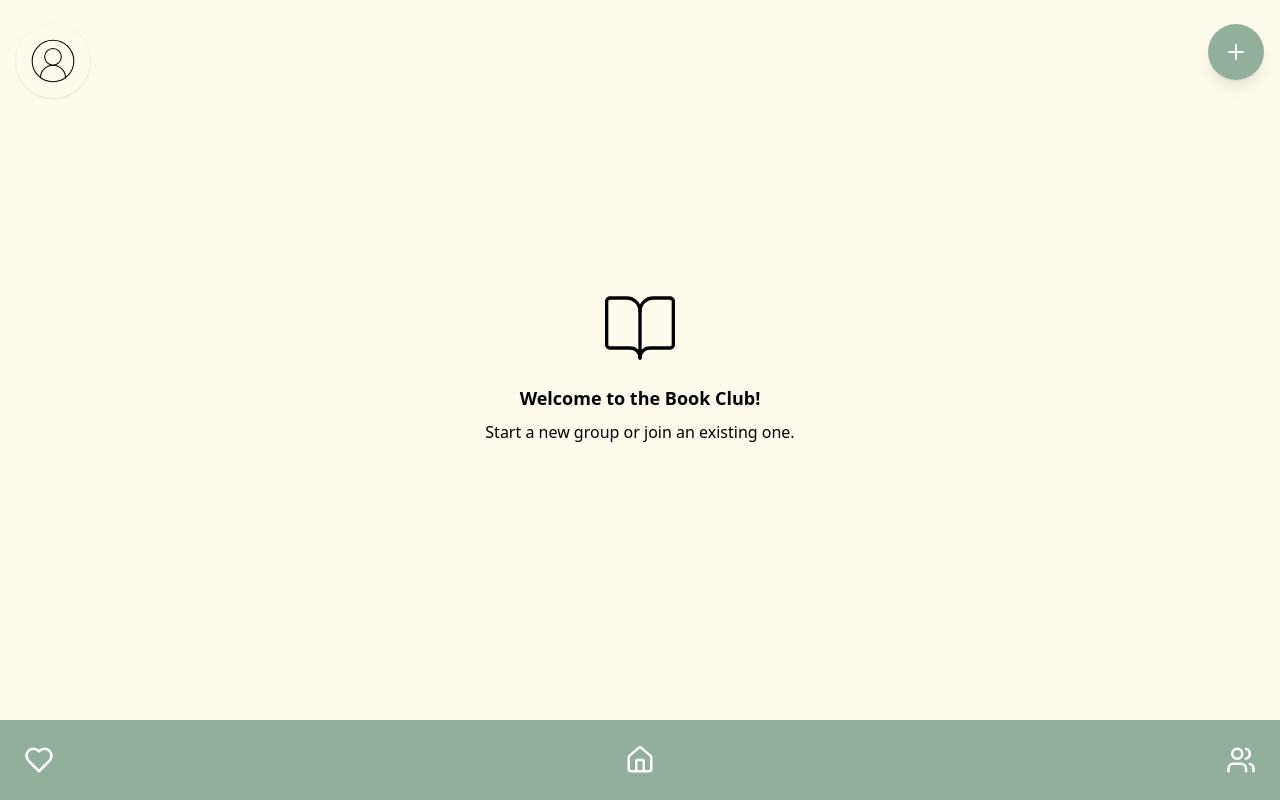
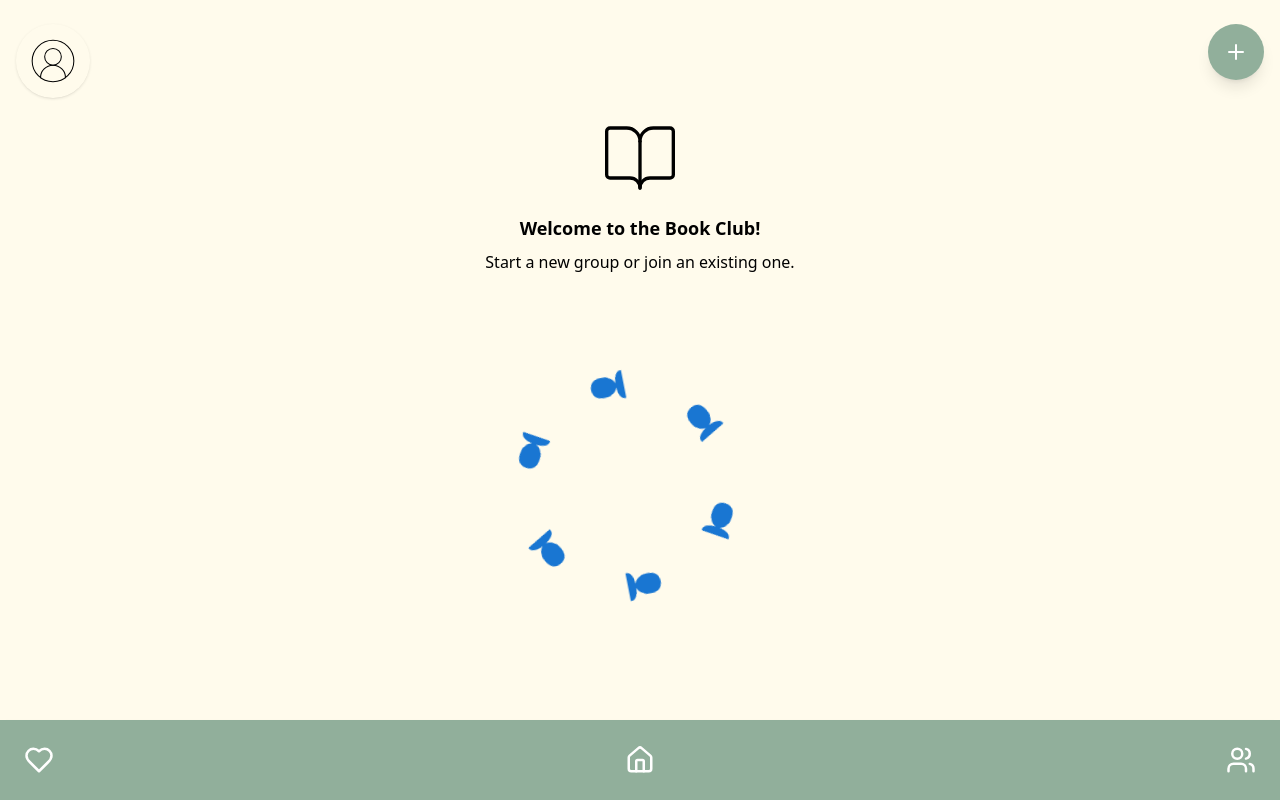
Before and after one commit to samss716/book-club-app, a React (Vite) app: page / in a window 1280 px wide. Built offline with nearby package versions, Linux system fonts and the light colour scheme.

Commit message:
testing ferris-wheel orbit

```diff
--- a/package.json
+++ b/package.json
@@ -11,6 +11,7 @@
   },
   "dependencies": {
     "@tailwindcss/vite": "^4.1.4",
+    "framer-motion": "^12.12.1",
     "lucide-react": "^0.508.0",
     "react": "^19.0.0",
     "react-dom": "^19.0.0",
--- a/src/App.jsx
+++ b/src/App.jsx
@@ -7,7 +7,7 @@ export default function App() {
   return (
     <div className="relative min-h-screen pb-20 flex flex-col">
       <main className="flex-grow mt-4">
-        <Outlet /> {/* Homepage render's here */}
+        <Outlet /> {/* homepage render's here */}
       </main>
       <Navbar />
     </div>
--- a/src/pages/Homepage.jsx
+++ b/src/pages/Homepage.jsx
@@ -1,16 +1,48 @@
 import { Link } from 'react-router-dom';
 import { Plus, CircleUserRound, BookOpen } from 'lucide-react';
+import './SpinningCircle.css';
+
 
 export default function Homepage() {
+    const numIcons = 6;
+    const radius = 100;
+
+    const iconPositions = Array.from({ length: numIcons }, (_, i) => {
+      const angle = (i / numIcons) * 2 * Math.PI;
+      const x = radius * Math.cos(angle);
+      const y = radius * Math.sin(angle);
+      return { x, y };
+    });
+
+
     return (
       <div className="relative flex flex-col items-center justify-center h-[calc(100vh-100px)] text-center overflow-hidden px-4">
         <BookOpen size={80} strokeWidth={1}/>
         <h2 className="text-lg font-semibold mt-4">Welcome to the Book Club!</h2>
         <p className="mt-2">Start a new group or join an existing one.</p>
 
+        <div className="spinning-circle-container mt-10">
+      <div className="spinning-circle">
+      {Array.from({ length: numIcons }).map((_, index) => {
+      const angle = (index / numIcons) * 360;
+      return (
+          <div
+            key={index}
+            className="icon-wrapper"
+            style={{
+              transform: `rotate(${angle}deg) translate(100px)`,
+            }}
+          >
+           <span role="img" aria-label="user" className="spinning-icon rotate-90deg text-3xl ">👤</span>
+          </div>
+        );
+})}
+      </div>
+    </div>
+
       <Link
         to="/create"
-        className="fixed top-6 right-4 bg-[#91af9b] text-white p-4 rounded-full shadow-lg hover:bg-green-400 transition z-50"
+        className="fixed top-6 right-4 bg-[#91af9b] text-white p-4 rounded-full shadow-lg hover:bg-[#446850] transition z-50"
         >
           <Plus size={24}/>
           </Link>
--- /dev/null
+++ b/src/pages/SpinningCircle.css
@@ -0,0 +1,48 @@
+.spinning-circle-container {
+  display: flex;
+  justify-content: center;
+  align-items: center;
+  min-height: 300px;
+  position: relative;
+}
+
+.spinning-circle {
+  position: relative;
+  width: 250px;
+  height: 250px;
+  border-radius: 50%;
+  animation: rotate 25s linear infinite;
+  transform-origin: center center;
+}
+
+.icon-wrapper {
+  position: absolute;
+  top: 50%;
+  left: 50%;
+  transform: translate(-50%, -50%); /*moving to top left corner with 0 attributes than moving back on itself with transform*/
+}
+
+spinning-icon{
+  animation: counter-rotate 20s linear infinite;
+  font-size: 24px;
+}
+
+@keyframes rotate {
+  from {
+    transform: rotate(0deg);
+  }
+  to {
+    transform: rotate(360deg);
+  }
+}
+
+
+
+@keyframes counter-rotate {
+  from {
+    transform: rotate(0deg);
+  }
+  to {
+    transform: rotate(-360deg);
+  }
+}
--- a/src/pages/User.jsx
+++ b/src/pages/User.jsx
@@ -1,20 +1,48 @@
 export default function User() {
     return (
-      <div className="relative flex flex-col items-center justify-center text-center overflow-hidden px-4">
-        <h1 className="text-2xl">User Profile</h1>
 
-        <div className="fixed bottom-25 w-full flex justify-center z-40">
-        <div className="flex flex-col gap-4 w-4/5"> {/*wrapper to stack pill buttons*/}
-        <button class="flex-1 bg-[#91af9b] hover:bg-blue-700 text-white font-bold py-2 px-4 rounded-full">
+      <div className="flex flex-col items-center justify-between text-center h-[calc(100vh-6rem)] overflow-hidden pt-6 pb-4">
+
+      <div className="flex flex-col items-center space-y-2">
+      <h1 className="text-2xl">User Profile</h1>
+
+
+      <div className="w-32 h-32 rounded-full bg-gray-300 flex items-center justify-center text-white text-2xl">
+        {/* avatar image */}
+        <span>👤</span>
+      </div>
+
+      <h2 className="text-xl font-semibold">User Profile</h2>
+      <p className="text-sm text-gray-600">Tap to upload a new photo</p>
+      </div>
+
+        {/*user option buttons */}
+        <div className="flex flex-col gap-3 w-3/5"> {/*wrapper to stack pill buttons*/}
+        <button class="bg-[#91af9b] hover:bg-[#446850] text-white font-bold py-8 px-4 rounded-full">
+        Reading Archive
+        </button>
+
+        <button class="bg-[#91af9b] hover:bg-[#446850] text-white font-bold py-8 px-4 rounded-full">
+        Friends
+        </button>
+
+        <button class="bg-[#91af9b] hover:bg-[#446850] text-white font-bold py-8 px-4 rounded-full">
+        Manage Groups
+        </button>
+
+        </div>
+
+
+        <div className="flex flex-col gap-2 w-4/5"> {/*wrapper to stack pill buttons*/}
+        <button class="bg-gray-300 hover:bg-[#446850] text-white font-bold py-2 px-4 rounded-full">
         Edit Profile
         </button>
 
-        <button class="flex-1 bg-[#91af9b] hover:bg-blue-700 text-white font-bold py-2 px-4 rounded-full">
+        <button class="bg-gray-300 hover:bg-[#446850] text-white font-bold py-2 px-4 rounded-full">
         Sign Out
         </button>
 
         </div>
         </div>
-      </div>
     );
   }
```
Also changed, not shown: 1 other file (tests, documents, lock files or other folders).
